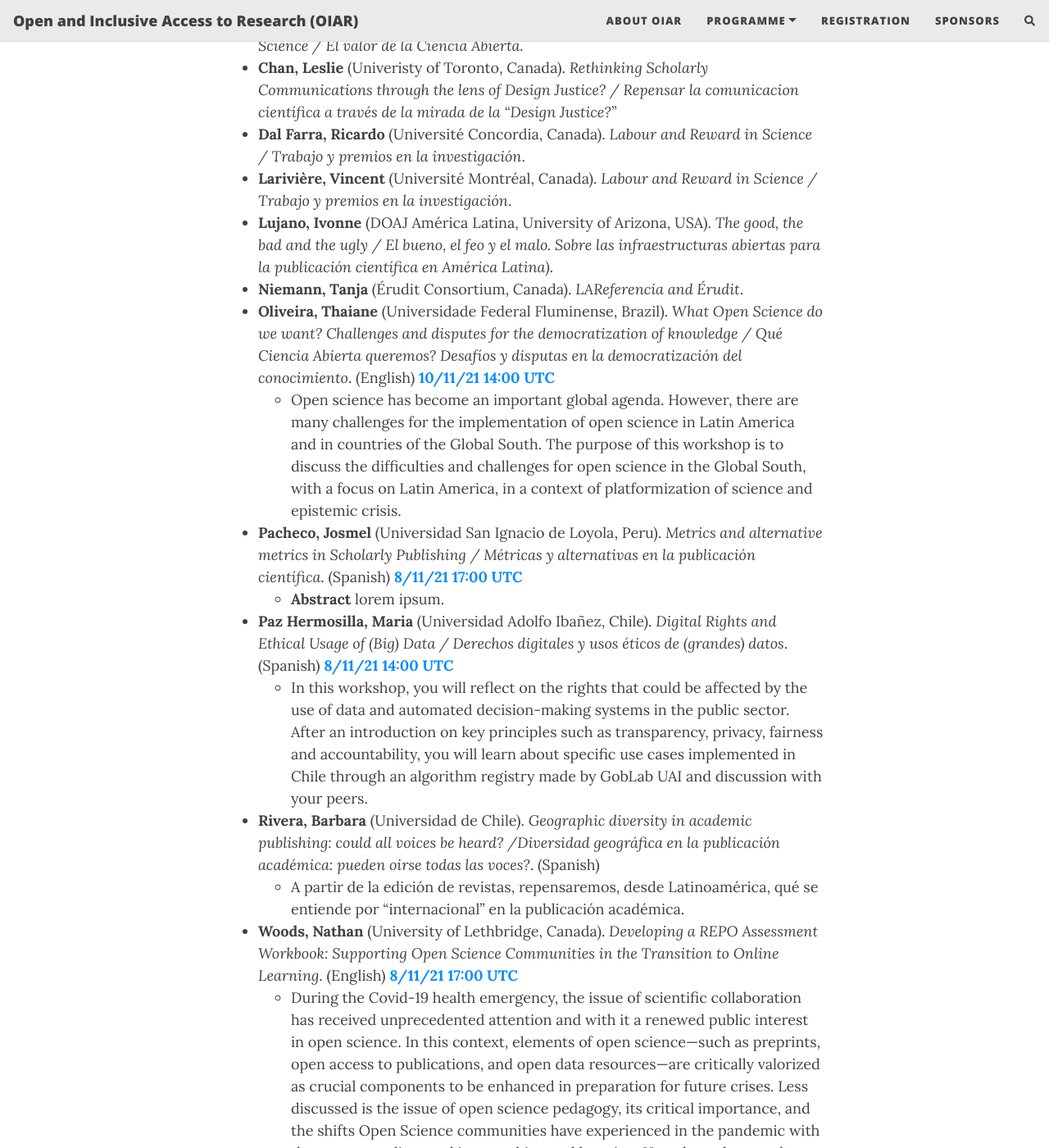
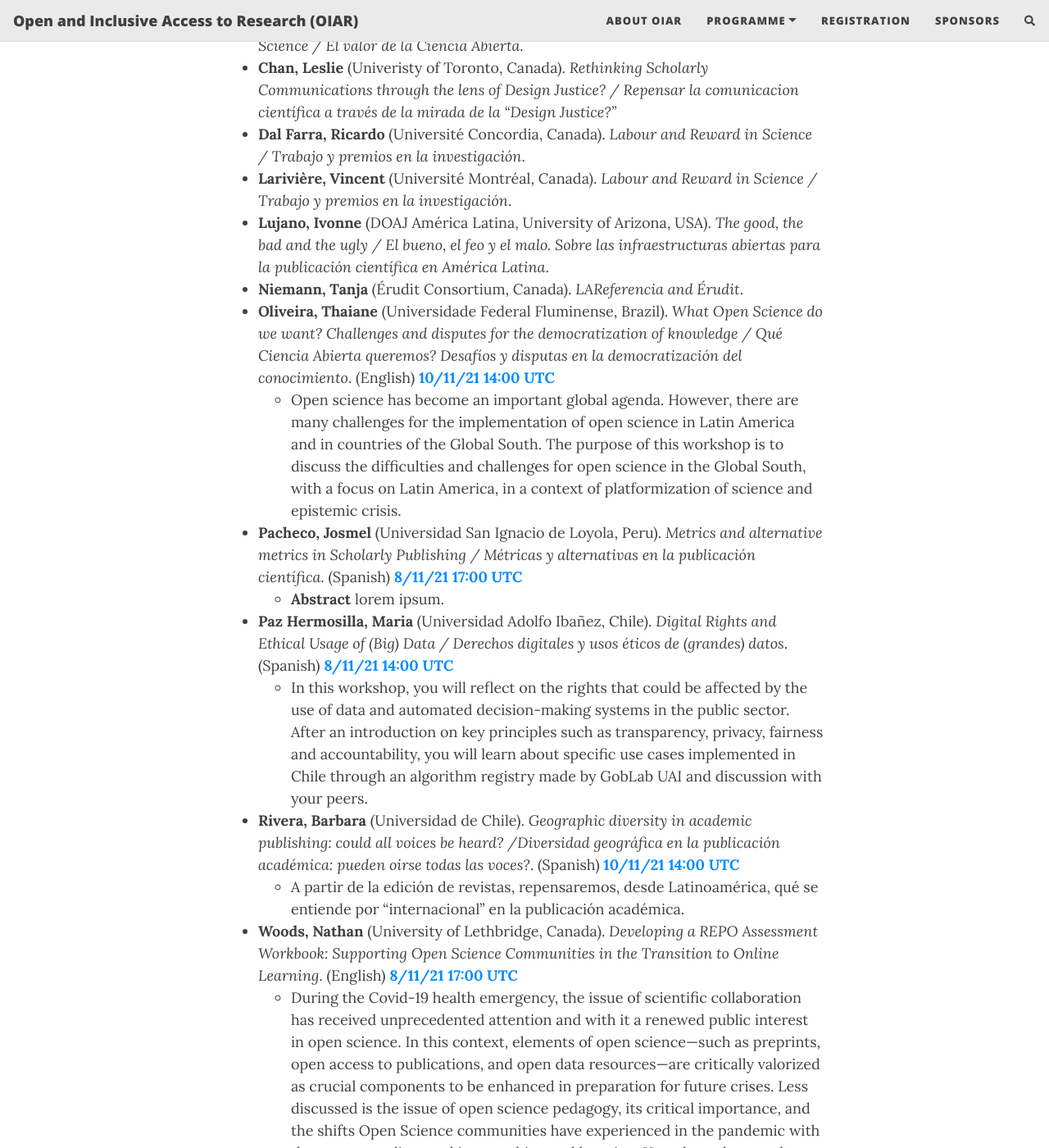
Before and after one commit to caedmon5/OIAR, a Jekyll site: the page built from abstracts.md, in a window 1280 px wide and 1400 px high, scrolled down 690 px. Shown: the whole window at 82% size. Built offline with Jekyll 4.4.1, drawn with Linux system fonts in a browser that asks for light colours; nearby versions of some CDN libraries; comment, search, counter and statistics services are not loaded.

Commit message:
Update abstracts.md
Removed typo. Added link to Wednesday for Rivera.

```diff
--- a/abstracts.md
+++ b/abstracts.md
@@ -13,7 +13,7 @@ subtitle: Open and Inclusive Access to Research. Acceso abierto e inclusivo a la
 * **Chan, Leslie** (Univeristy of Toronto, Canada). *Rethinking Scholarly Communications through the lens of Design Justice? / Repensar la comunicacion científica a través de la mirada de la “Design Justice?”*
 * **Dal Farra, Ricardo** (Université Concordia, Canada). *Labour and Reward in Science / Trabajo y premios en la investigación*.
 * **Larivière, Vincent** (Université Montréal, Canada). *Labour and Reward in Science / Trabajo y premios en la investigación*.
-* **Lujano, Ivonne** (DOAJ América Latina, University of Arizona, USA). *The good, the bad and the ugly / El bueno, el feo y el malo. Sobre las infraestructuras abiertas para la publicación científica en América Latina)*.
+* **Lujano, Ivonne** (DOAJ América Latina, University of Arizona, USA). *The good, the bad and the ugly / El bueno, el feo y el malo. Sobre las infraestructuras abiertas para la publicación científica en América Latina*.
 * **Niemann, Tanja** (Érudit Consortium, Canada). *LAReferencia and Érudit*. <a id="oliT"/>
 * **Oliveira, Thaiane** (Universidade Federal Fluminense, Brazil). *What Open Science do we want? Challenges and disputes for the democratization of knowledge / Qué Ciencia Abierta queremos? Desafíos y disputas en la democratización del conocimiento*. (English) [**10/11/21 14:00 UTC**](../programme/#Wednesday)
     * Open science has become an important global agenda. However, there are many challenges for the implementation of open science in Latin America and in countries of the Global South. The purpose of this workshop is to discuss the difficulties and challenges for open science in the Global South, with a focus on Latin America, in a context of platformization of science and epistemic crisis.<a id="pacJ"/>
@@ -21,7 +21,7 @@ subtitle: Open and Inclusive Access to Research. Acceso abierto e inclusivo a la
     * **Abstract** lorem ipsum. <a id="pazM"/>
 * **Paz Hermosilla, Maria** (Universidad Adolfo Ibañez, Chile). *Digital Rights and Ethical Usage of (Big) Data / Derechos digitales y usos éticos de (grandes) datos*. (Spanish) [**8/11/21 14:00 UTC**](../programme/#Monday)
     * In this workshop, you will reflect on the rights that could be affected by the use of data and automated decision-making systems in the public sector. After an introduction on key principles such as transparency, privacy, fairness and accountability, you will learn about specific use cases implemented in Chile through an algorithm registry made by GobLab UAI and discussion with your peers.<a id="rivB"/>
-* **Rivera, Barbara** (Universidad de Chile). *Geographic diversity in academic publishing: could all voices be heard? /Diversidad geográfica en la publicación académica: pueden oirse todas las voces?*. (Spanish)
+* **Rivera, Barbara** (Universidad de Chile). *Geographic diversity in academic publishing: could all voices be heard? /Diversidad geográfica en la publicación académica: pueden oirse todas las voces?*. (Spanish) [**10/11/21 14:00 UTC**](../programme/#Wednesday)
     * A partir de la edición de revistas, repensaremos, desde Latinoamérica, qué se entiende por "internacional" en la publicación académica.<a id="wooN"/>
 * **Woods, Nathan** (University of Lethbridge, Canada). *Developing a REPO Assessment Workbook:  Supporting Open Science Communities in the Transition to Online Learning*.  (English) [**8/11/21 17:00 UTC**](../programme/#Monday)
     * During the Covid-19 health emergency, the issue of scientific collaboration has received unprecedented attention and with it a renewed public interest in open science. In this context, elements of open science—such as preprints, open access to publications, and open data resources—are critically valorized as crucial components to be enhanced in preparation for future crises. Less discussed is the issue of open science pedagogy, its critical importance, and the shifts Open Science communities have experienced in the pandemic with the move to online working, teaching and learning. How do we learn to be ‘open’ in open research? The Reimagining Educational Practices for Open (REPO) project examines this question through a practitioner led exploration of how Open Science communities have navigated the transition to online and hybrid formats. In this workshop, we will review REPO’s ongoing community engagement efforts to document change and best practices in open online training and education. We then present two related outcomes of our work: 1. A framework for integrating and comparing insights from multiple communities of practice; 2. A prototype reflection and assessment workbook for open science educators working to build participatory learning communities. The workshop will include some time collaboratively thinking about how to construct assessment tools for open science learning communities as they move to online or hybrid formats.<a id="worS"/>
```
